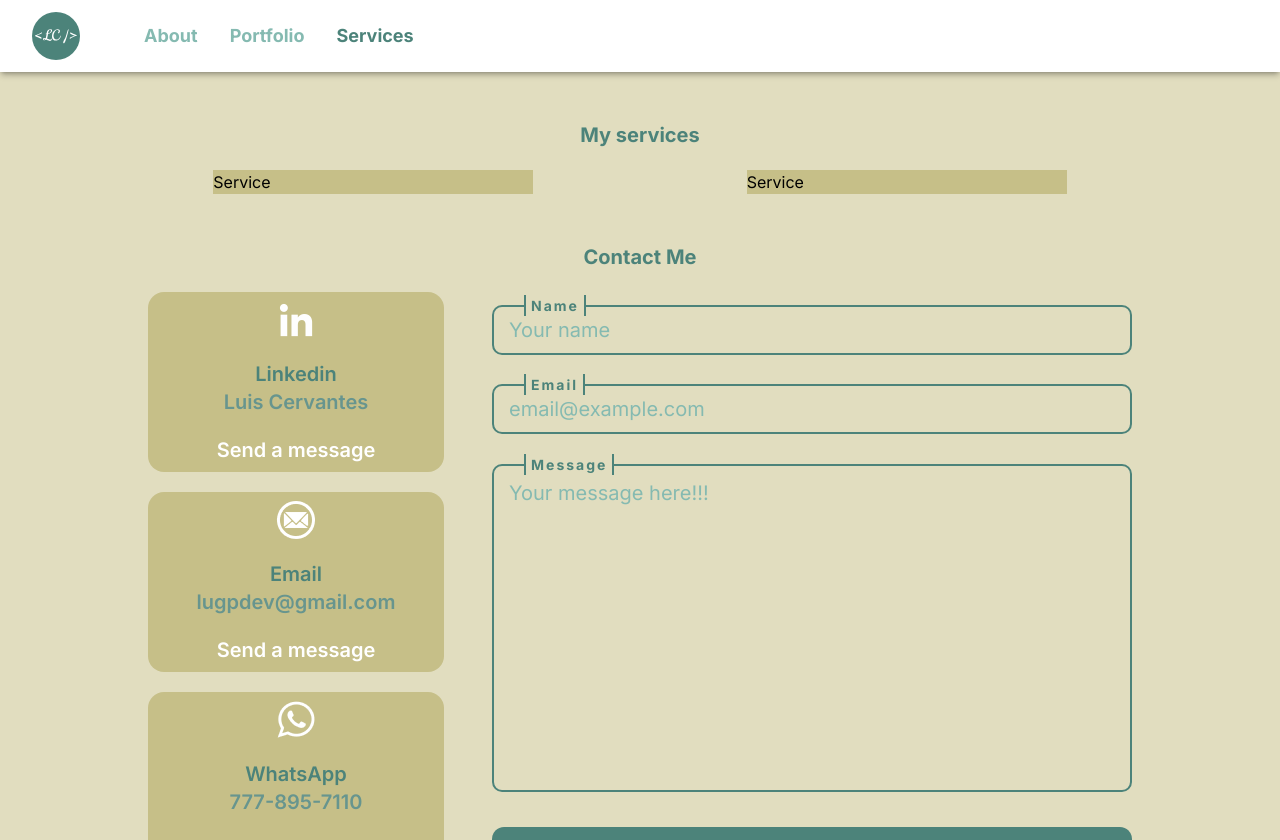
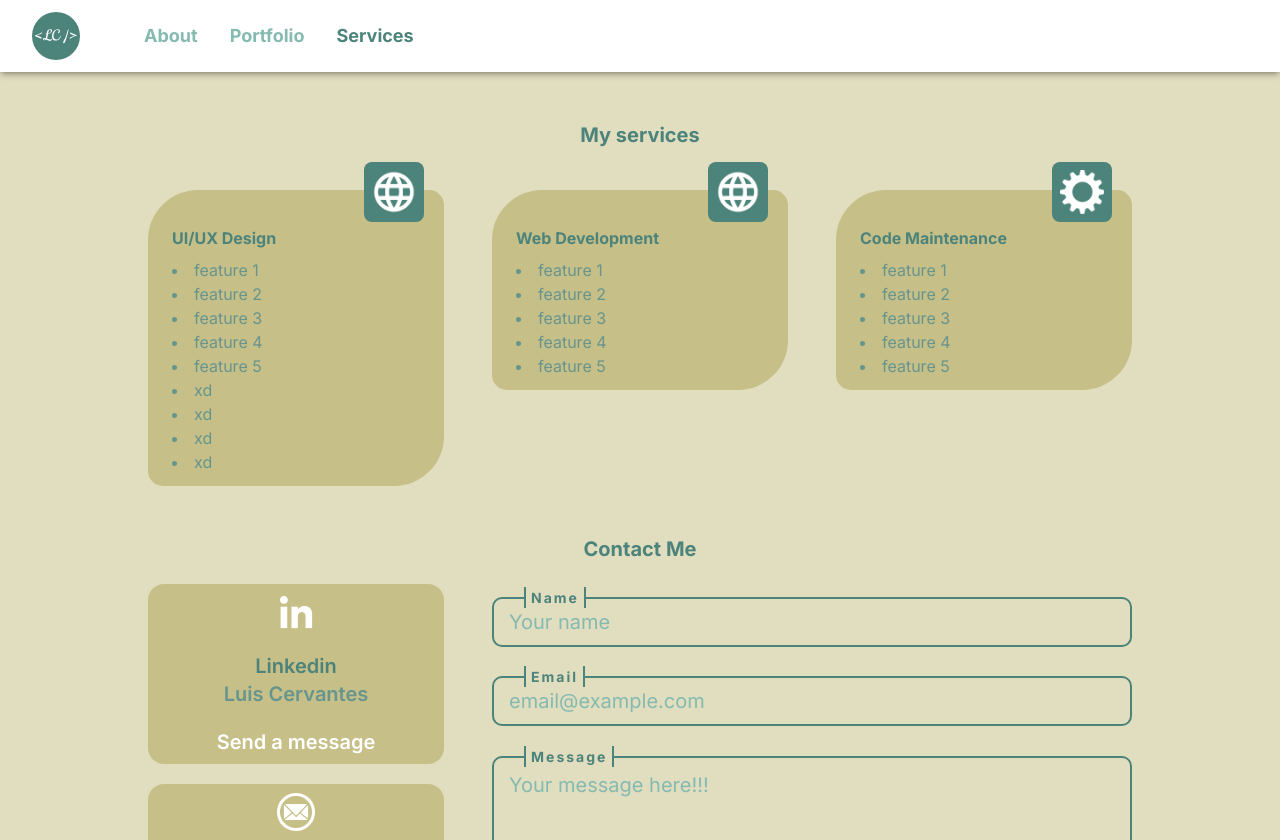
Before and after one commit to LugpDev2022/portfolio-2.0, a Next.js app: page /services in a window 1280 px wide. Shown: the top 840 px of the page. Built offline with nearby package versions, Linux system fonts and the light colour scheme.

Commit message:
ServiceCard

```diff
--- a/src/app/services/page.tsx
+++ b/src/app/services/page.tsx
@@ -5,14 +5,50 @@ import ContactForm from '@/components/ContactForm';
 import emailIcon from '../../../public/icons/email.png';
 import whatsappIcon from '../../../public/icons/whatsapp.png';
 import linkedinIcon from '../../../public/icons/linkedin.png';
+import wwwIcon from '../../../public/icons/wwwIcon.png';
+import nutIcon from '../../../public/icons/nutIcon.png';
+
+const features = [
+  'feature 1',
+  'feature 2',
+  'feature 3',
+  'feature 4',
+  'feature 5',
+];
 
 const Services = () => (
   <main className='animate__animated animate__fadeIn py-12'>
-    <h3 className='subtitle text-center block mb-10'>My services</h3>
+    <h3 className='subtitle text-center block'>My services</h3>
 
-    <div className='flex justify-evenly flex-wrap'>
-      <ServiceCard />
-      <ServiceCard />
+    <div
+      className='
+        gap-12
+        grid
+        grid-cols-1
+        items-start
+        max-w-[400px]
+        mt-10
+        mx-auto
+        px-5
+        md:grid-cols-3
+        md:max-w-5xl
+      '
+    >
+      <ServiceCard
+        features={[...features, 'xd', 'xd', 'xd', 'xd']}
+        serviceName='UI/UX Design'
+        icon={wwwIcon}
+      />
+      <ServiceCard
+        features={features}
+        serviceName='Web Development'
+        icon={wwwIcon}
+      />
+      <ServiceCard
+        features={features}
+        serviceName='Code Maintenance'
+        icon={nutIcon}
+      />
     </div>
 
     <h3 className='subtitle text-center block my-12'>Contact Me</h3>
--- a/src/components/AboutSectionContainer.tsx
+++ b/src/components/AboutSectionContainer.tsx
@@ -1,4 +1,4 @@
-import Image, { StaticImageData } from 'next/image';
+import Image from 'next/image';
 
 interface Props {
   children: React.ReactNode;
@@ -12,6 +12,7 @@ interface Props {
   subtitle: string;
 }
 
+//TODO: Adjust fonts
 const AboutSectionContainer: React.FC<Props> = ({
   children,
   className = '',
--- a/src/components/Project.tsx
+++ b/src/components/Project.tsx
@@ -15,7 +15,7 @@ const Project: React.FC<Props> = ({ githubUrl, image, title, demoUrl }) => (
       p-4
       pt-6
       rounded-tr-[15px]
-      rounded-lb-[15px]
+      rounded-bl-[15px]
       rounded-tl-[50px]
       rounded-br-[50px]
       hover:shadow-lg
--- a/src/components/ServiceCard.tsx
+++ b/src/components/ServiceCard.tsx
@@ -1,13 +1,52 @@
-interface Props {}
+import Image, { StaticImageData } from 'next/image';
 
-const ServiceCard: React.FC<Props> = () => {
-  return (
-    <div className='bg-[#C6BF88] relative w-80'>
-      {/* <div className='bg-[#4C837A] absolute w-[75px] h-[75px] -top-1/2 right-5'></div> */}
+interface Props {
+  icon: StaticImageData;
+  serviceName: string;
+  features: string[];
+}
 
-      <h4>Service</h4>
+const ServiceCard: React.FC<Props> = ({ icon, serviceName, features }) => (
+  <div
+    className='
+        bg-[#C6BF88]
+        relative
+        rounded-tr-[15px]
+        rounded-bl-[15px]
+        rounded-tl-[50px]
+        rounded-br-[50px]
+        px-6
+        pb-3
+        pt-9
+
+      '
+  >
+    <div
+      className='
+          bg-[#4C837A]
+          absolute
+          w-[60px]
+          h-[60px]
+          -top-7
+          right-5
+          flex
+          justify-center
+          items-center
+          rounded-lg
+          p-2
+        '
+    >
+      <Image src={icon} alt='Service Icon' />
     </div>
-  );
-};
+
+    <h4 className='text-[#4C837A] font-bold mb-2'>{serviceName}</h4>
+
+    <ul className='text-[#67958E] flex flex-col gap-0 list-disc list-inside'>
+      {features.map((feature) => (
+        <li key={feature}>{feature}</li>
+      ))}
+    </ul>
+  </div>
+);
 
 export default ServiceCard;
```
Also changed, not shown: public/icons/nutIcon.png (added), public/icons/wwwIcon.png (added).
